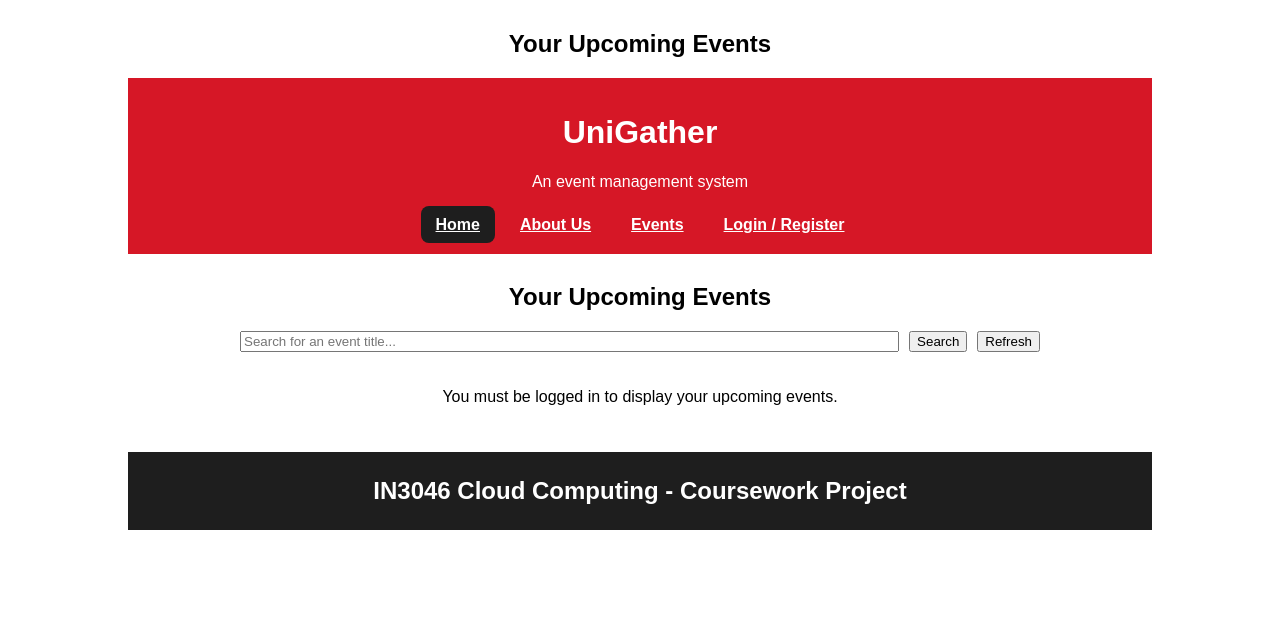
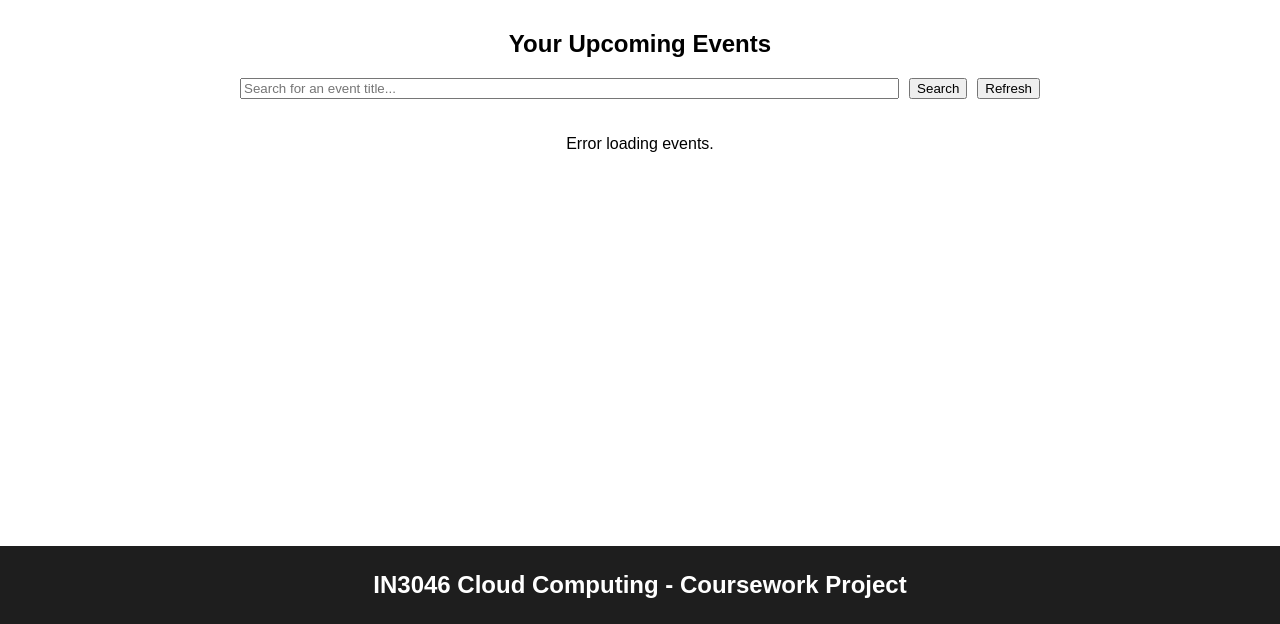
Before and after one commit to Tahmidislam10/UniGather, a Flask app: page / in a window 1280 px wide. Shown: the part 176-800 px from the top of the page. Run offline with Flask 3, Linux system fonts and the light colour scheme.

Commit message:
Revert "Merge branch 'main' of https://github.com/Tahmidislam10/UniGather"
This reverts commit 7c48dc19c000d9cd11c95ee261b2925e4733a156, reversing
changes made to 1220cb9a741918573e021e225e1fecfdd1d09f7f.

```diff
--- a/static/eventList.js
+++ b/static/eventList.js
@@ -1,11 +1,4 @@
 let allEvents = []; // All events that could be displayed
-
-// Fetches the requested cookie
-function getCookie(name) {
-    const value = `; ${document.cookie}`;
-    const parts = value.split(`; ${name}=`);
-    if (parts.length === 2) return parts.pop().split(";").shift();
-}
 
 // Returns the event IDs of events currently expanded by the user
 function getExpandedEventIds() {
@@ -50,7 +43,6 @@
     const currentUserId = getCookie("user_id");
 
     for (const event of events) {
-        const isStaff = getCookie("role") === "staff"; // Checks if user is a staff member
         const isBooked =
             event.booked_users && event.booked_users.includes(currentUserId); // Checks if current user has booked this event
         const isWaitlisted =
@@ -58,6 +50,7 @@
             event.waitlist_users.includes(currentUserId);
         const wasExpanded = expandedEventsIds.includes(event.id); // Checks if event was previously expanded by the user
         const eventDiv = document.createElement("div");
+
 
         eventDiv.className = wasExpanded ? "event-item toggled" : "event-item"; // Expands if previously expanded
         eventDiv.setAttribute("data-eventId", event.id); // Stores event ID for future use
@@ -138,7 +131,7 @@
                                     Book Event
                                 </button>
                                 `
-                            }
+}
 
 
                              <!-- DOWNLOAD PDF BUTTON -->
@@ -153,25 +146,6 @@
                             `
                                     : ``
                             }
-
-                             <!-- STAFF VIEW ATTENDEES BUTTON -->
-                             ${
-                                 isStaff
-                                     ? `
-                                <button
-                                    class="attendee-button"
-                                    onclick="viewAttendees('${event.id}'); event.stopPropagation();">
-                                    View Attendees
-                                </button>
-
-                                <button
-                                    class="delete-button"
-                                    onclick="deleteEvent('${event.id}'); event.stopPropagation();">
-                                    Delete Event
-                                </button>
-                            `
-                                     : ``
-                             }
                         </div>
                     `;
 
@@ -198,47 +172,18 @@
         });
 
         alert(await res.text());
-        getEvents(); // Refreshes the events list
+        getEvents(); // refresh UI
     } catch (err) {
         console.error("Leave waitlist error:", err);
         alert("Failed to leave waitlist");
     }
 }
 
-async function viewAttendees(eventId) {
-    try {
-        const res = await fetch("/view-attendees", {
-            method: "POST",
-            headers: {
-                "Content-Type": "application/json",
-            },
-            body: JSON.stringify({ eventId }),
-        });
 
-        alert(await res.text());
-        getEvents(); // Refreshes the events list
-    } catch (err) {
-        console.error("viewAttendees():", err);
-        alert("Failed to obtain attendees");
-    }
+// Fetches the requested cookie
+function getCookie(name) {
+    const match = document.cookie.match(
+        new RegExp("(^| )" + name + "=([^;]+)")
+    );
+    return match ? decodeURIComponent(match[2]) : null;
 }
-
-async function deleteEvent(eventId) {
-    if (!confirm("Are you sure you want to delete this event?")) return;
-
-    try {
-        const res = await fetch("/delete-event", {
-            method: "POST",
-            headers: {
-                "Content-Type": "application/json",
-            },
-            body: JSON.stringify({ eventId }),
-        });
-
-        alert(await res.text());
-        getEvents(); // Refreshes the events list
-    } catch (err) {
-        console.error("deleteEvent():", err);
-        alert("Failed to delete event");
-    }
-}
--- a/static/index.js
+++ b/static/index.js
@@ -1,12 +1,4 @@
-// Fetches the user's booked events from the backend
 async function getBookedEvents() {
-    // Checks that the user is signed in for their events to be fetched
-    if (!getCookie("username")) {
-        document.getElementById("events-list").innerHTML =
-            "<p>You must be logged in to display your upcoming events.</p>";
-        return;
-    }
-
     try {
         allEvents = await (await fetch("/reminders")).json(); // Fetches events from backend
         displayEvents(allEvents, getExpandedEventIds());
--- a/static/user.js
+++ /dev/null
@@ -1,36 +0,0 @@
-// Fetches the requested cookie
-function getCookie(name) {
-    const value = `; ${document.cookie}`;
-    const parts = value.split(`; ${name}=`);
-    if (parts.length === 2) return parts.pop().split(";").shift();
-    return null;
-}
-
-document.addEventListener("DOMContentLoaded", function () {
-    const username = getCookie("username");
-    const role = getCookie("role");
-
-    const userStatusDiv = document.getElementById("user-status");
-    const displayUsername = document.getElementById("display-username");
-    const loginNavItem = document.getElementById("nav-login");
-    const adminNavItem = document.getElementById("nav-admin");
-
-    // Check if user is logged in
-    if (username && username !== "") {
-        // Show welcome message and set name
-        if (userStatusDiv) userStatusDiv.style.display = "block";
-        if (displayUsername)
-            displayUsername.innerText = decodeURIComponent(username);
-
-        // Hide Login link (user is already authenticated)
-        if (loginNavItem) loginNavItem.style.display = "none";
-
-        // Show Staff-only navigation links
-        if (role === "staff") {
-            if (adminNavItem) adminNavItem.style.display = "block";
-        }
-    } else {
-        // Ensure Login / Register is visible if NOT logged in
-        if (loginNavItem) loginNavItem.style.display = "block";
-    }
-});
--- a/templates/base.html
+++ /dev/null
@@ -1,72 +0,0 @@
-<!DOCTYPE html>
-<html lang="en">
-    <head>
-        <meta charset="UTF-8" />
-        <title>{% block title %}UniGather{% endblock %}</title>
-        <meta name="viewport" content="width=device-width, initial-scale=1.0" />
-        <link rel="stylesheet" href="/static/style.css" />
-    </head>
-
-    <body>
-        <header>
-            <div id="user-status" class="user-status" style="display: none">
-                <p>Welcome, <span id="display-username"></span></p>
-                <a href="/logout" class="logout-link">Logout</a>
-            </div>
-
-            <h1>UniGather</h1>
-            <p>An event management system</p>
-
-            <nav>
-                <ul class="header-nav">
-                    <li>
-                        <a
-                            href="/"
-                            class="{{ 'active' if request.path == '/' else '' }}"
-                            >Home</a
-                        >
-                    </li>
-                    <li>
-                        <a
-                            href="/about"
-                            class="{{ 'active' if request.path == '/about' else '' }}"
-                            >About Us</a
-                        >
-                    </li>
-                    <li>
-                        <a
-                            href="/events-page"
-                            class="{{ 'active' if request.path == '/events-page' else '' }}"
-                            >Events</a
-                        >
-                    </li>
-
-                    <li id="nav-admin" style="display: none">
-                        <a
-                            href="/admin"
-                            class="{{ 'active' if request.path == '/admin' else '' }}"
-                            >Admin</a
-                        >
-                    </li>
-
-                    <li id="nav-login">
-                        <a
-                            href="/login"
-                            class="{{ 'active' if request.path == '/login' or request.path == '/register' else '' }}"
-                            >Login / Register</a
-                        >
-                    </li>
-                </ul>
-            </nav>
-        </header>
-
-        <main>{% block main %}{% endblock %}</main>
-
-        <footer>
-            <h2>IN3046 Cloud Computing - Coursework Project</h2>
-        </footer>
-
-        <script src="/static/user.js"></script>
-        {% block scripts %}{% endblock %}
-    </body>
-</html>
--- a/templates/index.html
+++ b/templates/index.html
@@ -1,6 +1,3 @@
-{% extends "base.html" %} {% block title %}Home - UniGather{% endblock %} {%
-block main %}
-<h2>Your Upcoming Events</h2>
 <!DOCTYPE html>
 <html lang="en">
     <head>
@@ -56,12 +53,6 @@
 
             <!-- EVENTS RENDER HERE -->
             <section id="events-list"></section>
-{% endblock %} {% block scripts %}
-<script src="/static/eventList.js"></script>
-<script src="/static/index.js"></script>
-{% endblock %}
-            <!-- EVENTS RENDER HERE -->
-            <section id="events-list"></section>
         </main>
 
         <footer>
```
Also changed, not shown: static/events.js (+4 -7 lines). Lines whose indentation alone changed are shown as unchanged.
